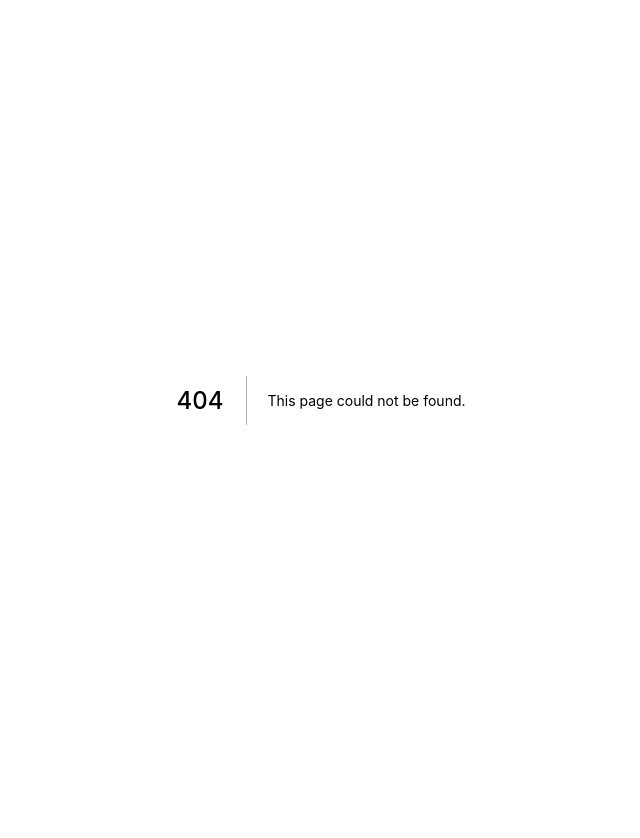
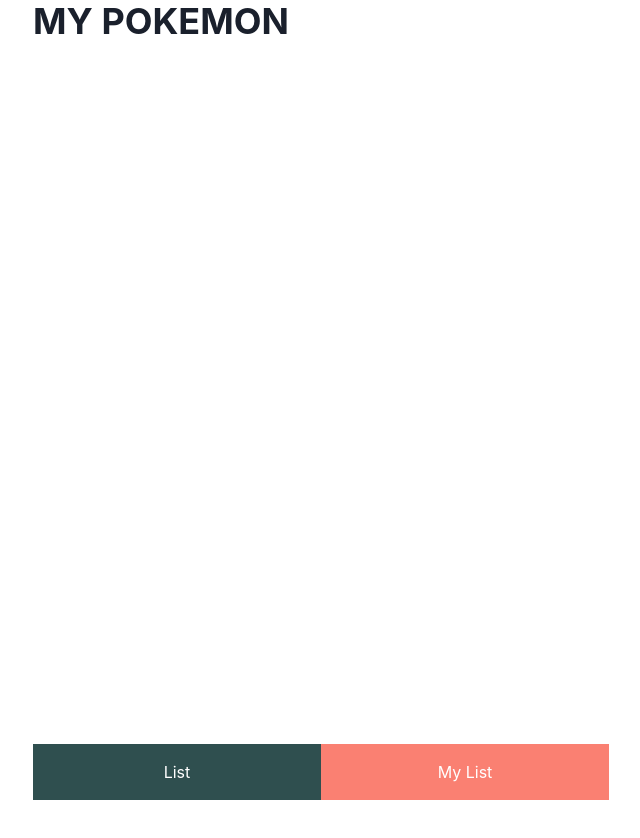
Before and after one commit to ihsandev/pokemon-next, a Next.js app: page /my-list in a window 1280 px wide. Before the commit this address had no page. Shown: the top 838 px of the page, without its empty margins (319-959 px from the left). Before the commit the page ends 800 px from the top, so only its background shows below. Built offline with nearby package versions, Linux system fonts and the light colour scheme.

Commit message:
[feat] create page my list and handle active menu

```diff
--- a/components/Card/index.tsx
+++ b/components/Card/index.tsx
@@ -8,9 +8,16 @@
 }
 
 const Card = ({ name, number, image, color }: ICard) => {
+  let newNumber = number;
+  const lengthNumber = String(number).length;
+  if (lengthNumber === 1) {
+    newNumber = `00${number}`;
+  } else if (lengthNumber === 2) {
+    newNumber = `0${number}`;
+  }
   return (
     <Box
-      borderRadius={10}
+      borderRadius={16}
       padding={6}
       backgroundColor={`${color}.300` || "gray.400"}
       borderColor={`${color}.300` || "gray.400"}
@@ -20,7 +27,7 @@
       <Box w={100} h={100}>
         <Image src={image} objectFit="contain" />
       </Box>
-      <Text>#{number}</Text>
+      <Text>#{newNumber}</Text>
       <Heading>{name}</Heading>
     </Box>
   );
--- a/components/index.tsx
+++ b/components/index.tsx
@@ -1,3 +1,4 @@
 import Card from "./Card";
+import Seo from "./Seo";
 
-export { Card };
+export { Card, Seo };
--- /dev/null
+++ b/containers/MyPokemon/index.tsx
@@ -0,0 +1,12 @@
+import { Heading } from "@chakra-ui/react";
+import Layouts from "../../layouts";
+
+const MyPokemon = () => {
+  return (
+    <Layouts>
+      <Heading>MY POKEMON</Heading>
+    </Layouts>
+  );
+};
+
+export default MyPokemon;
--- a/containers/Pokemon/index.tsx
+++ b/containers/Pokemon/index.tsx
@@ -21,7 +21,7 @@
 `;
 
 const Pokemons = () => {
-  const { data, error } = useQuery(QUERY_POKEMONS);
+  const { data } = useQuery(QUERY_POKEMONS);
   return (
     <Layouts>
       <Grid
@@ -34,7 +34,7 @@
             <Card
               key={index}
               name={poke.name}
-              number="001"
+              number={index + 1}
               color={poke.pokemon_v2_pokemoncolor.name}
               image={`https://raw.githubusercontent.com/PokeAPI/sprites/master/sprites/pokemon/other/official-artwork/${poke.id}.png`}
             />
--- a/containers/index.tsx
+++ b/containers/index.tsx
@@ -1,3 +1,4 @@
 import Pokemons from "./Pokemon";
+import MyPokemon from "./MyPokemon";
 
-export { Pokemons };
+export { Pokemons, MyPokemon };
--- a/layouts/index.tsx
+++ b/layouts/index.tsx
@@ -4,7 +4,13 @@
 const Layouts = ({ children }: any) => {
   return (
     <Box>
-      <Box maxWidth={576} overflow="hidden" margin="0 auto" as="main">
+      <Box
+        maxWidth={576}
+        overflow="hidden"
+        margin="0 auto"
+        as="main"
+        minH="100vh"
+      >
         {children}
       </Box>
       <Footer />
--- a/layouts/partials/Footer.tsx
+++ b/layouts/partials/Footer.tsx
@@ -1,5 +1,26 @@
 import { Flex, Text } from "@chakra-ui/react";
 import Link from "next/link";
+import { useRouter } from "next/router";
+
+interface ILinkMenu {
+  label?: string;
+  to?: string;
+}
+
+const LinkMenu = ({ label, to }: ILinkMenu) => {
+  const { pathname } = useRouter();
+  return (
+    <Link href={to || "/"}>
+      <Text
+        flex={1}
+        padding="1rem"
+        backgroundColor={pathname === to ? "salmon" : "darkslategray"}
+      >
+        {label}
+      </Text>
+    </Link>
+  );
+};
 
 const Footer = () => {
   return (
@@ -14,16 +35,8 @@
       cursor="pointer"
       color="white"
     >
-      <Link href="/">
-        <Text flex={1} padding="1rem">
-          List
-        </Text>
-      </Link>
-      <Link href="/my-list">
-        <Text flex={1} padding="1rem">
-          My List
-        </Text>
-      </Link>
+      <LinkMenu label="List" to="/" />
+      <LinkMenu label="My List" to="/my-list" />
     </Flex>
   );
 };
--- /dev/null
+++ b/pages/my-list.tsx
@@ -0,0 +1,6 @@
+import type { NextPage } from "next";
+import { MyPokemon } from "../containers";
+
+const MyList: NextPage = () => <MyPokemon />;
+
+export default MyList;
```
Also changed, not shown: components/Seo/index.tsx (added, +16 -0 lines), pages/index.tsx (+1 -13 lines).
